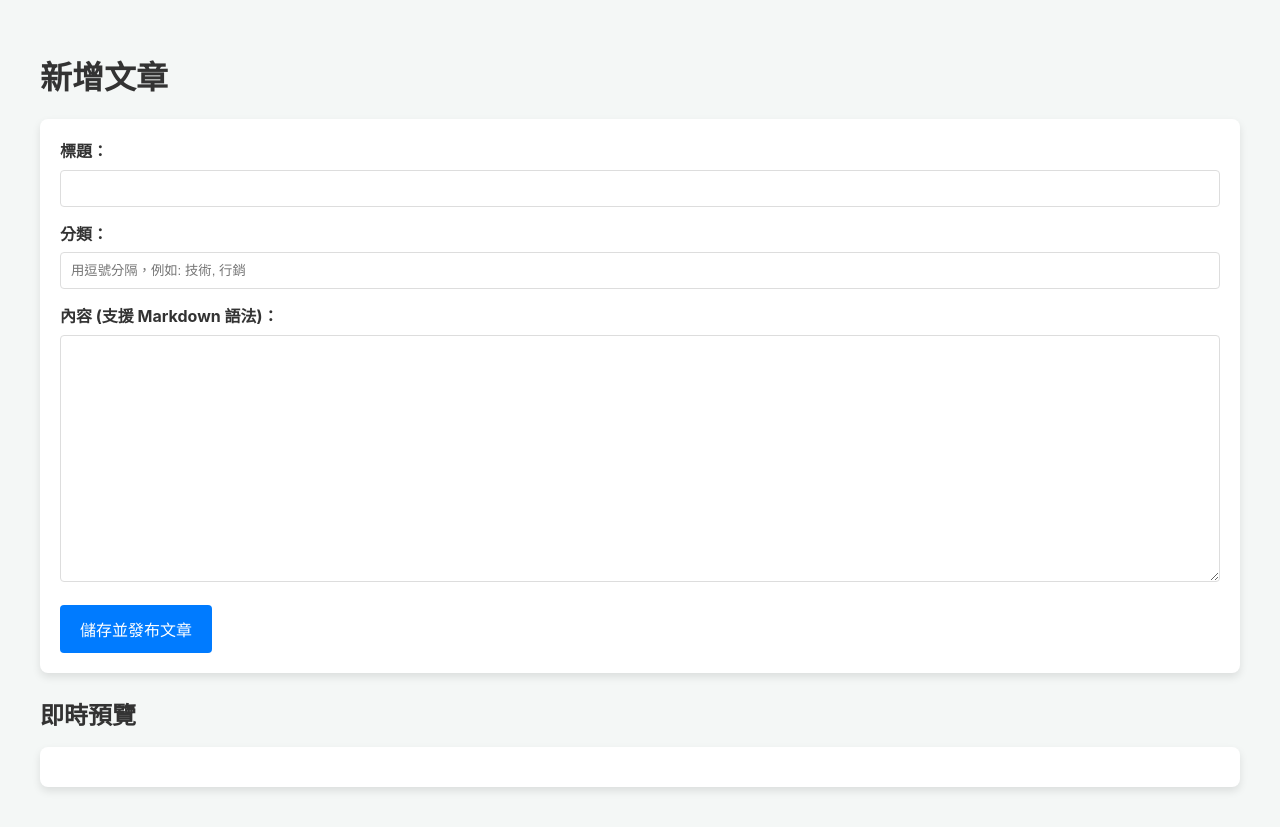
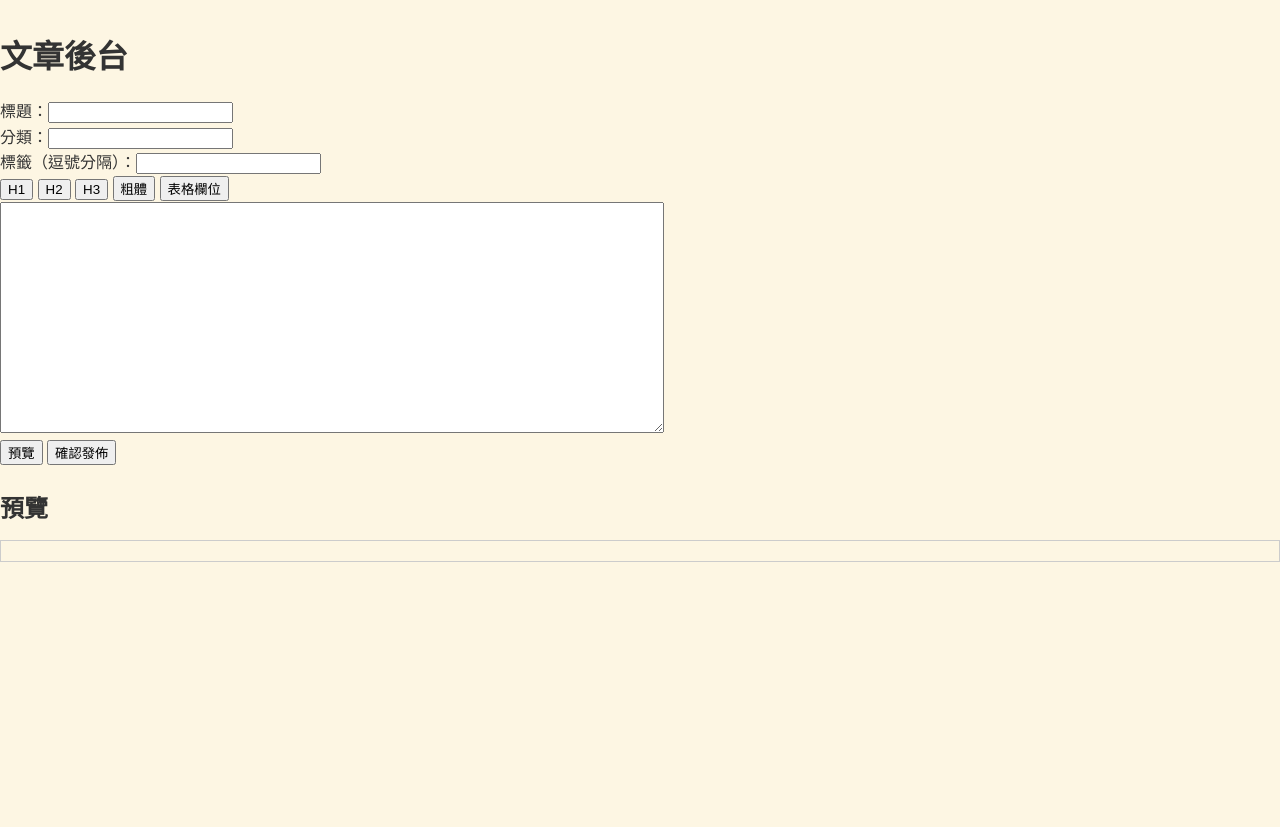
Before and after one commit to KenHAI666/Runing9TO5, a Flask app: template templates/index.html in a window 1280 px wide. After the commit the page ends 562 px from the top, so only its background shows below. Run offline with Flask 3, Linux system fonts and the light colour scheme; the template is opened without the code that fills it, so the values that code supplies are empty; some libraries are stand-ins or nearby versions.

Commit message:
Update index.html

```diff
--- a/templates/index.html
+++ b/templates/index.html
@@ -1,73 +1,43 @@
 <!DOCTYPE html>
-<html lang="zh-TW">
+<html lang="zh-Hant">
 <head>
-    <meta charset="UTF-8">
-    <title>後台新增文章</title>
-    <link rel="stylesheet" href="../assets/css/style.css">
-    <style>
-        body { font-family: -apple-system, BlinkMacSystemFont, "Segoe UI", Roboto, "Helvetica Neue", Arial, sans-serif; line-height: 1.6; max-width: 1200px; margin: 0 auto; padding: 20px; background-color: #f4f7f6; }
-        h1, h2 { color: #333; }
-        form, #preview { background-color: #fff; padding: 20px; border-radius: 8px; box-shadow: 0 4px 8px rgba(0,0,0,0.1); margin-bottom: 20px; }
-        label { font-weight: bold; margin-bottom: 5px; display: block; }
-        input[type="text"], textarea { width: 100%; padding: 10px; margin-bottom: 15px; border: 1px solid #ddd; border-radius: 4px; box-sizing: border-box; }
-        input[type="submit"] { background-color: #007bff; color: white; padding: 12px 20px; border: none; border-radius: 4px; cursor: pointer; font-size: 16px; }
-        input[type="submit"]:hover { background-color: #0056b3; }
-        #preview .card-section-1 { border: 1px dashed #ccc; padding: 20px; border-radius: 8px; }
-        #preview h1 { color: #555; }
-        p { margin-top: 0; }
-        ul, ol { margin-top: 0; padding-left: 20px; }
-    </style>
-    <script src="https://cdnjs.cloudflare.com/ajax/libs/marked/4.0.17/marked.min.js"></script>
+<meta charset="UTF-8">
+<title>後台文章管理</title>
+<link rel="stylesheet" href="/static/style.css">
+<script>
+function preview() {
+    const content = document.getElementById("content").value;
+    fetch("/preview", {method:"POST", body: new URLSearchParams({content})})
+        .then(r => r.text())
+        .then(html => {
+            document.getElementById("preview").innerHTML = html;
+        });
+}
+function insertMarkdown(tagStart, tagEnd) {
+    const textarea = document.getElementById("content");
+    const start = textarea.selectionStart;
+    const end = textarea.selectionEnd;
+    const text = textarea.value;
+    textarea.value = text.slice(0,start) + tagStart + text.slice(start,end) + tagEnd + text.slice(end);
+}
+</script>
 </head>
 <body>
-    <h1>新增文章</h1>
-    <form id="articleForm" method="post">
-        <label for="title">標題：</label>
-        <input type="text" name="title" id="title" required><br>
-
-        <label for="categories">分類：</label>
-        <input type="text" name="categories" id="categories" required placeholder="用逗號分隔，例如: 技術, 行銷"><br>
-
-        <label for="content">內容 (支援 Markdown 語法)：</label>
-        <textarea name="content" id="content" rows="15" required></textarea><br>
-
-        <input type="submit" value="儲存並發布文章">
-    </form>
-
-    <h2>即時預覽</h2>
-    <div id="preview"></div>
-
-    <script>
-        const titleInput = document.getElementById("title");
-        const categoriesInput = document.getElementById("categories");
-        const contentInput = document.getElementById("content");
-        const previewDiv = document.getElementById("preview");
-
-        function updatePreview() {
-            const title = titleInput.value;
-            const categories = categoriesInput.value.split(',').map(c => c.trim());
-            const content = contentInput.value;
-
-            // 使用 marked.js 將 Markdown 轉換為 HTML
-            const renderedContent = marked.parse(content);
-
-            if(title || content) {
-                previewDiv.innerHTML = `
-                    <div class="card-section-1">
-                        <h1>${title}</h1>
-                        <p><strong>分類:</strong> ${categories.join(', ')}</p>
-                        <hr>
-                        ${renderedContent}
-                    </div>
-                `;
-            } else {
-                previewDiv.innerHTML = '';
-            }
-        }
-
-        titleInput.addEventListener("input", updatePreview);
-        categoriesInput.addEventListener("input", updatePreview);
-        contentInput.addEventListener("input", updatePreview);
-    </script>
+<h1>文章後台</h1>
+<form method="POST">
+<label>標題：<input type="text" name="title" required></label><br>
+<label>分類：<input type="text" name="categories"></label><br>
+<label>標籤（逗號分隔）：<input type="text" name="tags"></label><br>
+<button type="button" onclick="insertMarkdown('# ','')">H1</button>
+<button type="button" onclick="insertMarkdown('## ','')">H2</button>
+<button type="button" onclick="insertMarkdown('### ','')">H3</button>
+<button type="button" onclick="insertMarkdown('**','**')">粗體</button>
+<button type="button" onclick="insertMarkdown('|','|')">表格欄位</button><br>
+<textarea id="content" name="content" rows="15" cols="80"></textarea><br>
+<button type="button" onclick="preview()">預覽</button>
+<button type="submit">確認發佈</button>
+</form>
+<h2>預覽</h2>
+<div id="preview" style="border:1px solid #ccc; padding:10px;"></div>
 </body>
 </html>
```
